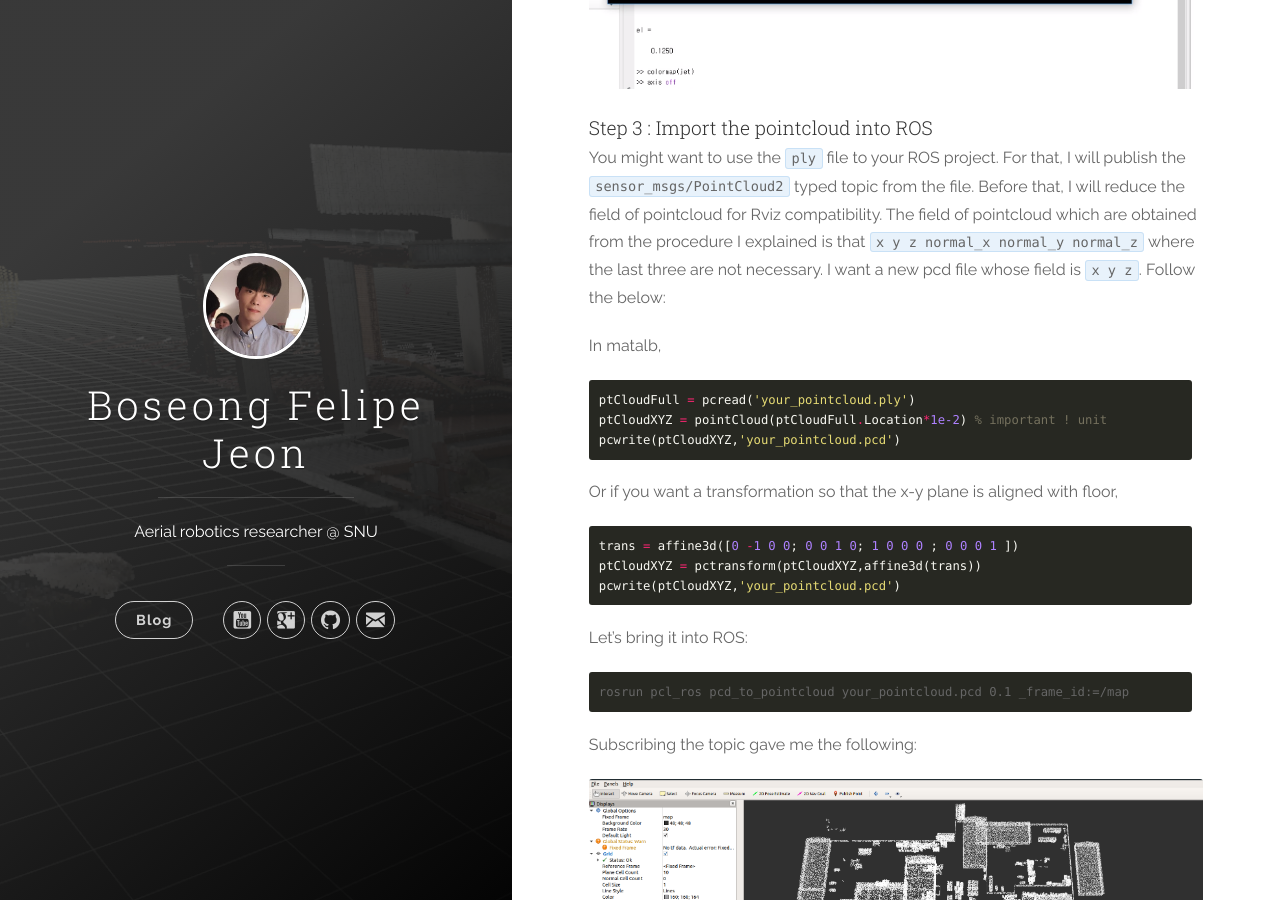
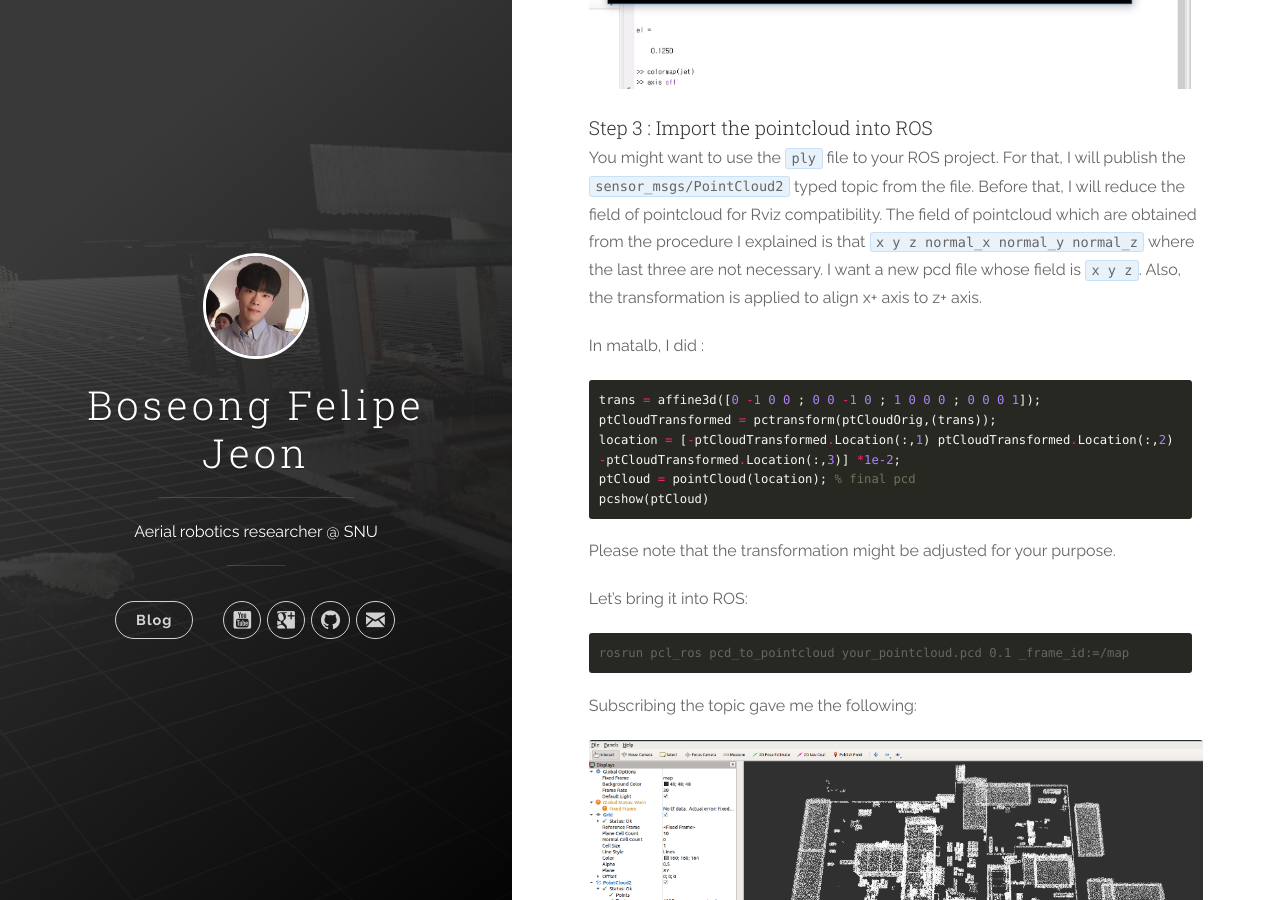
Before and after one commit to icsl-Jeon/icsl-Jeon.github.io, a Jekyll site: the page built from _posts/2020-12-09- Processing map to pointcloud.markdown, in a window 1280 px wide and 900 px high, scrolled down 6398 px. Built offline with Jekyll 4.4.1, drawn with Linux system fonts in a browser that asks for light colours.

Commit message:
octomap added

````diff
--- a/_posts/2020-12-09- Processing map to pointcloud.markdown
+++ b/_posts/2020-12-09- Processing map to pointcloud.markdown
@@ -90,23 +90,19 @@ Finished! Just click the disk icon on the top menubar and set the output format
 
 #### Step 3 : Import the pointcloud into ROS
 
-You might want to use the `ply` file to your ROS project. For that, I will publish the `sensor_msgs/PointCloud2` typed topic from the file. Before that, I will reduce the field of pointcloud for Rviz compatibility. The field of pointcloud which are obtained from the procedure I explained is that `x y z normal_x normal_y normal_z` where the last three are not necessary. I want a new pcd file whose field is `x y z`. Follow the below:
+You might want to use the `ply` file to your ROS project. For that, I will publish the `sensor_msgs/PointCloud2` typed topic from the file. Before that, I will reduce the field of pointcloud for Rviz compatibility. The field of pointcloud which are obtained from the procedure I explained is that `x y z normal_x normal_y normal_z` where the last three are not necessary. I want a new pcd file whose field is `x y z`. Also, the transformation is applied to align x+ axis to z+ axis.
 
-In matalb,
+In matalb, I did :
 
 ```matlab
-ptCloudFull = pcread('your_pointcloud.ply')
-ptCloudXYZ = pointCloud(ptCloudFull.Location*1e-2) % important ! unit
-pcwrite(ptCloudXYZ,'your_pointcloud.pcd')
+trans = affine3d([0 -1 0 0 ; 0 0 -1 0 ; 1 0 0 0 ; 0 0 0 1]);
+ptCloudTransformed = pctransform(ptCloudOrig,(trans));
+location = [-ptCloudTransformed.Location(:,1) ptCloudTransformed.Location(:,2) -ptCloudTransformed.Location(:,3)] *1e-2;
+ptCloud = pointCloud(location); % final pcd
+pcshow(ptCloud)
 ```
 
-Or if you want a transformation so that the x-y plane is aligned with floor,
-
-```matlab
-trans = affine3d([0 -1 0 0; 0 0 1 0; 1 0 0 0 ; 0 0 0 1 ])
-ptCloudXYZ = pctransform(ptCloudXYZ,affine3d(trans))
-pcwrite(ptCloudXYZ,'your_pointcloud.pcd')
-```
+Please note that the transformation might be adjusted for your purpose.
 
 Let's bring it into ROS:
 
````
Also changed, not shown: images/ch3/pcl_octomap.png.
